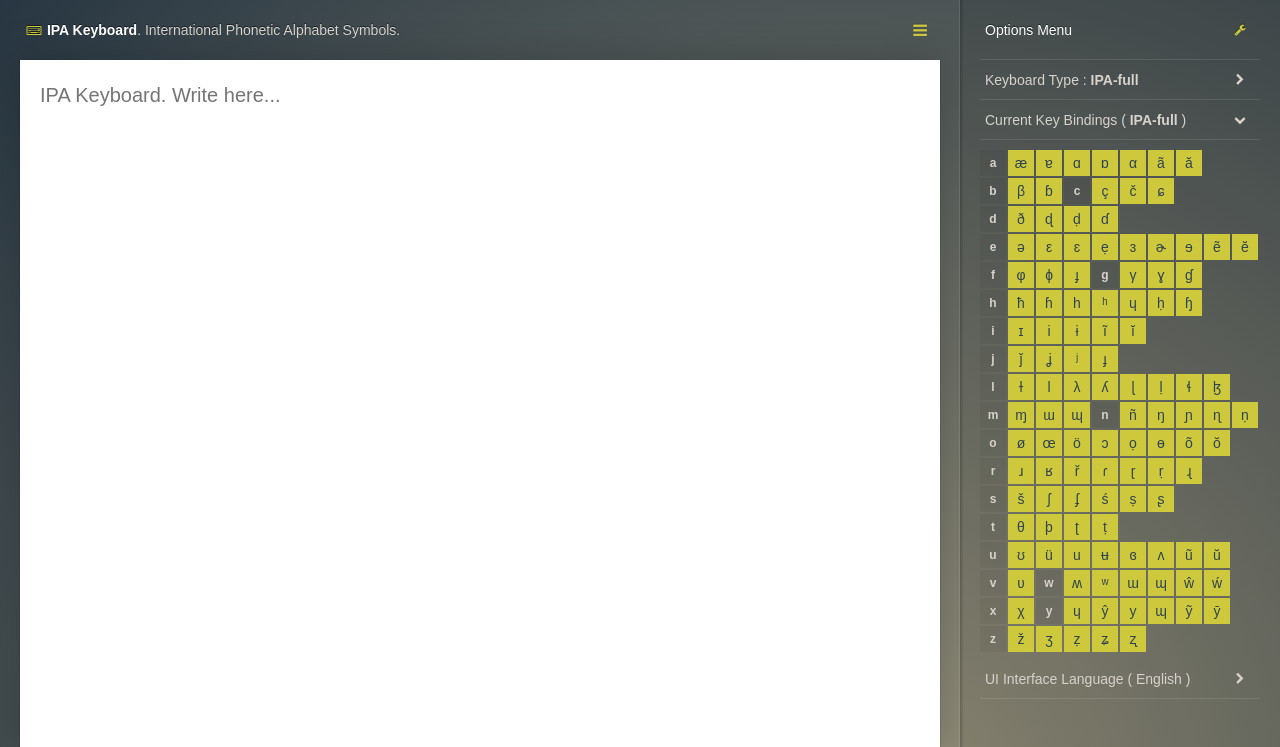
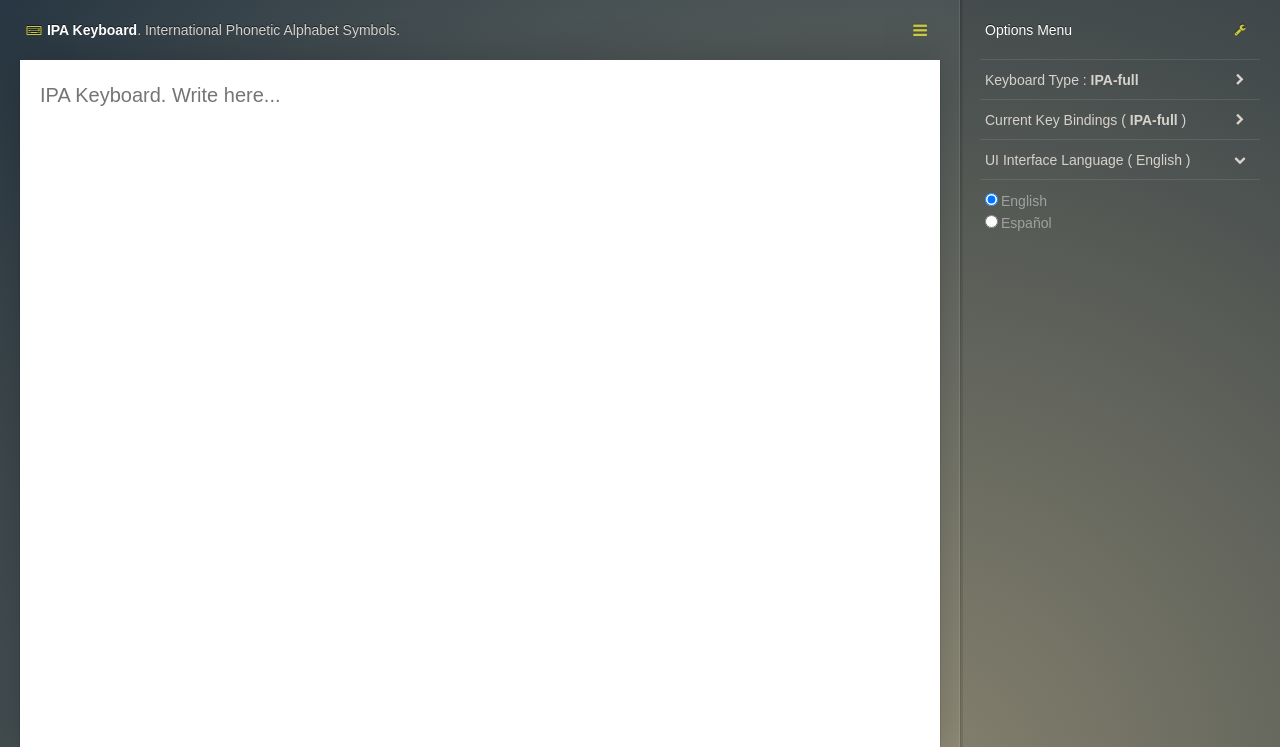
Before and after one commit to alterebro/IPA-Keyboard, a plain HTML site: page index.html in a window 1280 px wide. Shown: the top 747 px of the page. Drawn offline with Linux system fonts and the light colour scheme; a web font is replaced by a local one.

Commit message:
UI language logic

```diff
--- a/frontend/scripts/app.js
+++ b/frontend/scripts/app.js
@@ -119,15 +119,55 @@ var maps = {
 	}
 }
 
+var lang = {
+	en : {
+		label : 'English',
+		_title : 'IPA Keyboard',
+		_tagline : 'International Phonetic Alphabet Symbols.',
+		_helper_desc : 'Press tab &#8677; to cycle through',
+		_options_menu : 'Options Menu',
+		_keyboard_type : 'Keyboard Type',
+		_current_keys : 'Current Key Bindings',
+		_ui_lang : 'UI Interface Language',
+		_footer_created : 'Design &amp; development by',
+
+		_placeholder : 'Hi there! Welcome to the IPA Keyboard. \nHere you can write your text using the International Phonetic Alphabet Symbols.'
+	},
+	es : {
+		label : 'Español',
+		_title : 'Teclado AFI',
+		_tagline : 'Alfabeto Fonético Internacional.',
+		_helper_desc : 'Usa el Tabuador &#8677; para desplazarte',
+		_options_menu : 'Menu de Opciones',
+		_keyboard_type : 'Tipo de Teclado',
+		_current_keys : 'Carácteres asociados',
+		_ui_lang : 'Idioma del interface UI',
+		_footer_created : 'Diseño y desarrollo por',
+
+		_placeholder : 'PLACEHOLDER ESPAÑOLO'
+	}
+}
+
+var _langs = function() {
+	var langs = {};
+	for ( var i in lang ) {
+		langs[i] = lang[i]['label'];
+	}
+	return langs;
+}
+
 var data = {
 	maps : maps,
 	current_keymap : 'IPA-full',
+	current_lang : 'en',
 	input : '',
 
 	place_holder : 'IPA Keyboard. Write here...',
 
 	keymap : null,
-//	output : '',
+	lang : null,
+
+	langs : _langs(),
 
 	helper_chars : [],
 	helper_chars_current : -1,
@@ -143,17 +183,13 @@ var data = {
 	},
 
 	aside_menu_type_open : false,
-	aside_menu_keys_open : true,
-	aside_menu_lang_open : false,
+	aside_menu_keys_open : false,
+	aside_menu_lang_open : true,
 
 	hide_sidebar : false
 };
 
 var started = 0;
-
-var lang = {
-	_placeholder : 'Hi there! Welcome to the IPA Keyboard. \nHere you can write your text using the International Phonetic Alphabet Symbols.'
-}
 
 var app = new Vue({
 
@@ -226,6 +262,9 @@ var app = new Vue({
 			data.current_keymap = param;
 			this.init();
 		},
+		setLang(param) {
+			data.lang = lang[param];
+		},
 		addChar : function(c) {
 			var s = document.querySelector('#data-input').selectionStart;
 
@@ -268,6 +307,8 @@ var app = new Vue({
 		init : function() {
 
 			data['keymap'] = data.maps[data.current_keymap];
+			data['lang'] = lang[data.current_lang];
+
 
 			var self = this;
 			var input_element = document.querySelector('#data-input');
--- a/index.html
+++ b/index.html
@@ -19,7 +19,7 @@
 	<header>
 		<h1>
 			<i class="fa fa-fw fa-keyboard-o"></i>
-			<strong>IPA Keyboard</strong>. International Phonetic Alphabet Symbols.
+			<strong v-text="lang._title">IPA Keyboard</strong>. <span v-text="lang._tagline">International Phonetic Alphabet Symbols.</span>
 		</h1>
 		<p class="hamburguer-icon"><a href="#sidebar" title="Sidebar Display Switcher" v-on:click.prevent="toogle_sidebar()"><span>&#x2261;</span></a></p>
 	</header>
@@ -34,7 +34,7 @@
 
 		<div v-if="helper_chars.length" transition="dissolve" id="helper" v-bind:style="{ top: helper_coordinates.top + 'px', left: helper_coordinates.left + 'px' }">
 			<dl>
-				<dt>Press tab &#8677; to cycle through</dt>
+				<dt v-html="lang._helper_desc">Press tab &#8677; to cycle through</dt>
 				<dd>
 					<template v-for="c in helper_chars">
 						<button
@@ -50,7 +50,7 @@
 
 	<footer>
 		<p>
-			Design &amp; development by <strong>Jorge Moreno</strong>
+			<span v-html="lang._footer_created">Design &amp; development by</span> <strong>Jorge Moreno</strong>
 			aka <a href="http://moro.es" target="_blank" title="Jorge Moreno aka Moro. Front End Web Developer and UI Designer. Zaragoza, Spain">moro</a>.
 			( <a href="https://twitter.com/alterebro" target="_blank" title="@alterebro. Web Development and Design">@alterebro</a> )
 		</p>
@@ -65,10 +65,10 @@
 
 <div id="sidebar">
 	<aside>
-		<h3 v-on:click.prevent="toogle_sidebar()">Options Menu</h3>
+		<h3 v-on:click.prevent="toogle_sidebar()" v-text="lang._options_menu">Options Menu</h3>
 
 		<dl v-bind:class="aside_menu_type_open ? 'aside-dl-open' : aside-dl-close">
-			<dt @click="toggle_menu_type()"><dfn>Keyboard Type : <strong>{{ current_keymap }}</strong></dfn></dt>
+			<dt @click="toggle_menu_type()"><dfn><span v-text="lang._keyboard_type">Keyboard Type</span> : <strong>{{ current_keymap }}</strong></dfn></dt>
 			<dd>
 				<ul>
 					<li v-for="map in maps">
@@ -83,7 +83,7 @@
 		</dl>
 
 		<dl v-bind:class="aside_menu_keys_open ? 'aside-dl-open' : aside-dl-close">
-			<dt @click="toggle_menu_keys()"><dfn>Current Key Bindings ( <strong>{{ current_keymap }}</strong> )</dfn></dt>
+			<dt @click="toggle_menu_keys()"><dfn><span v-text="lang._current_keys">Current Key Bindings</span> ( <strong>{{ current_keymap }}</strong> )</dfn></dt>
 			<dd>
 				<ul id="characters-mapped">
 					<li v-for="k in keymap">
@@ -95,12 +95,15 @@
 		</dl>
 
 		<dl v-bind:class="aside_menu_lang_open ? 'aside-dl-open' : aside-dl-close">
-			<dt @click="toggle_menu_lang()"><dfn>UI Interface Language ( English )</dfn></dt>
+			<dt @click="toggle_menu_lang()"><dfn><span v-text="lang._ui_lang">UI Interface Language</span> ( {{ langs[current_lang] }} )</dfn></dt>
 			<dd>
 				<ul>
-					<li>
-						<label><input type="radio" name="name" value="false">Spanish</label>
-						<label><input type="radio" name="name" value="true">English</label>
+					<li v-for="l in langs">
+						<label><input
+							type="radio" name="current-lang"
+							@click="setLang($key)"
+							v-model="current_lang"
+							value="{{ $key }}">{{ l }}</label>
 					</li>
 				</ul>
 			</dd>
```
